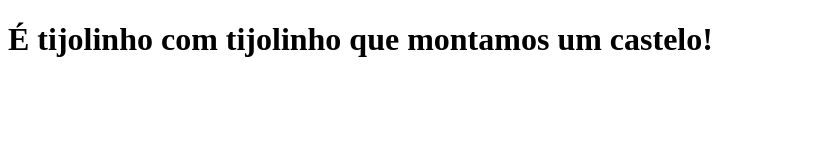
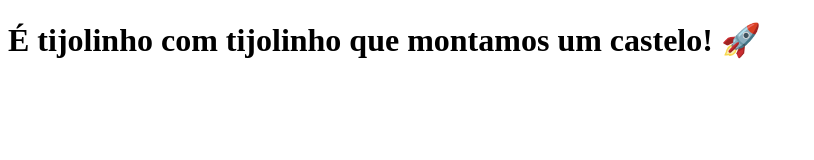
Before and after one commit to ericdmachado/clone-tabnews, a Next.js app: page / in a window 1280 px wide. Shown: the top 160 px of the page, without its empty margins (0-814 px from the left). Built offline with nearby package versions, Linux system fonts and the light colour scheme.

Commit message:
modifica a frase

```diff
--- a/pages/index.js
+++ b/pages/index.js
@@ -1,5 +1,5 @@
 export default function Home(){
   return (
-    <h1>É tijolinho com tijolinho que montamos um castelo!</h1>
+    <h1>É tijolinho com tijolinho que montamos um castelo! 🚀</h1>
   );
 };
```
